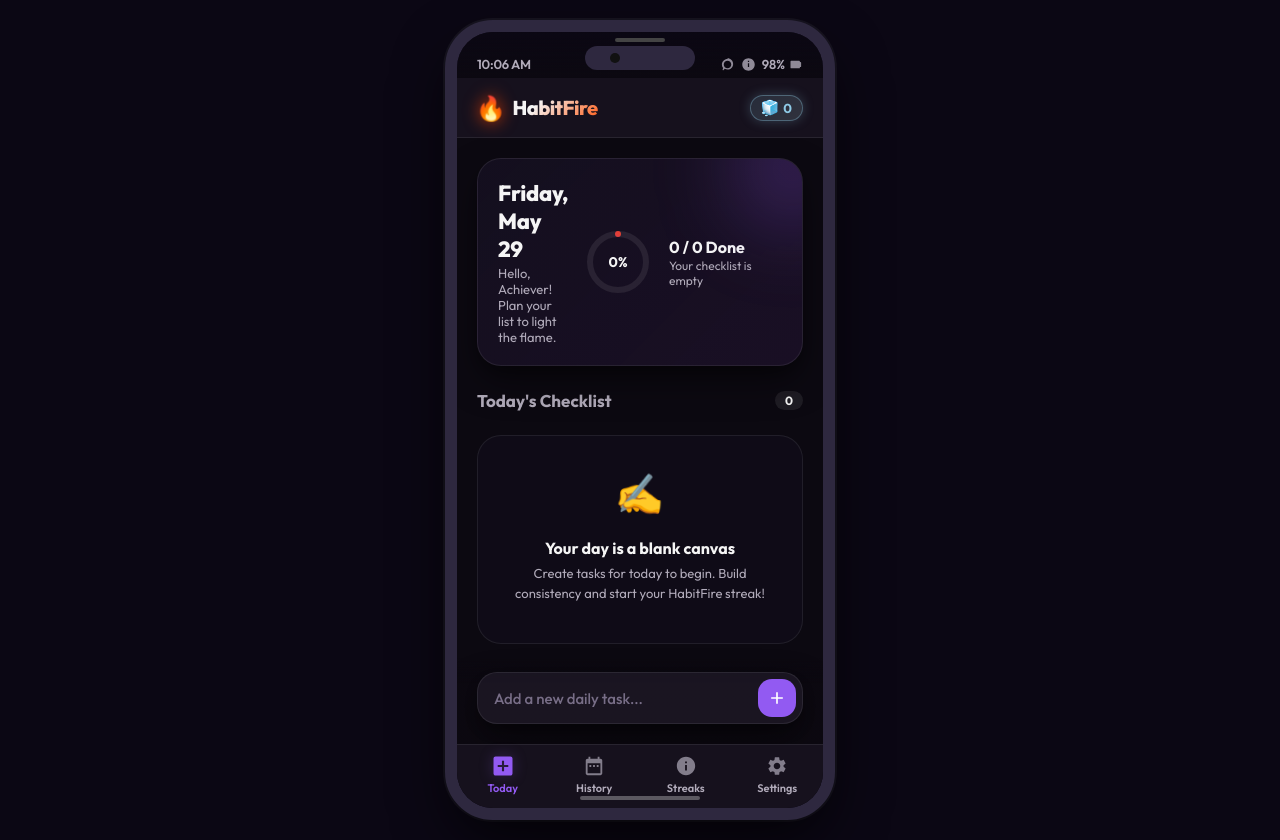
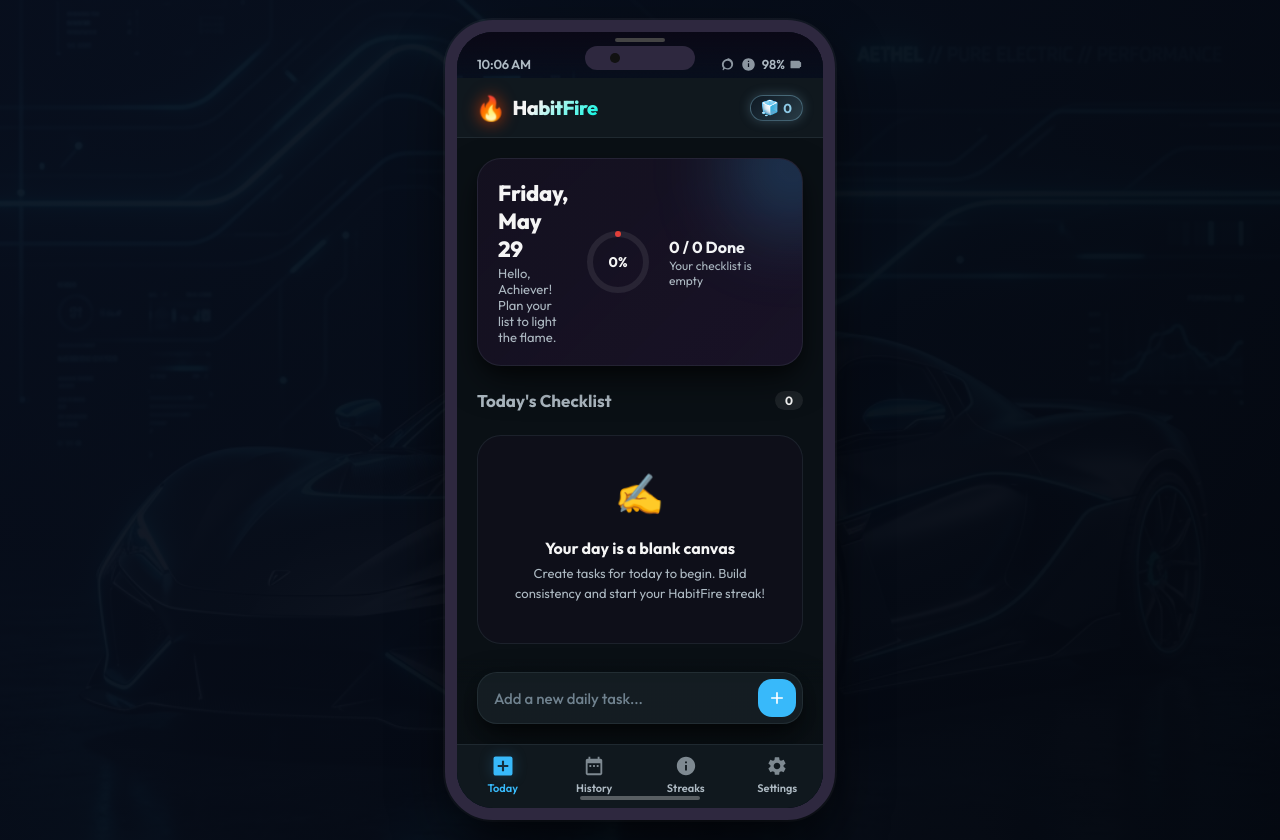
Before and after one commit to DGiaLac/HabitFire-AI, a website: page index.html in a window 1280 px wide. Drawn offline with Linux system fonts and the light colour scheme.

Commit message:
Update car theme

```diff
--- a/app.js
+++ b/app.js
@@ -11,195 +11,183 @@
 const STREAK_TIERS = [
   {
     min: 0, max: 0,
-    name: "Cold Start",
+    name: "Cold Engine",
     emoji: "🧊",
-    // Ice-blue gradient — completely frozen, no habit yet
-    flame: ["#8ecae6", "#acd8e5", "#caf0f8", "#ffffff"],
+    flame: ["#0a1d37", "#0d3c61", "#105a8a", "#8ecae6"],
     glow: "rgba(142, 202, 230, 0.25)",
     glowBg: "rgba(142, 202, 230, 0.08)",
     titleColor: "#8ecae6",
     flickerSpeed: "none",
-    badgeGradient: "linear-gradient(135deg, rgba(142,202,230,0.15), rgba(202,240,248,0.15))",
+    badgeGradient: "linear-gradient(135deg, rgba(10, 29, 55, 0.2), rgba(142, 202, 230, 0.2))",
     badgeBorder: "rgba(142, 202, 230, 0.35)",
     badgeColor: "#8ecae6",
-    title: "Cold Start",
-    desc: "Your streak hasn't started. Complete today's tasks to ignite the fire!"
+    title: "Cold Engine",
+    desc: "Engine is completely cold. Complete today's checklist to ignite the spark!"
   },
   {
     min: 1, max: 6,
-    name: "Spark",
-    emoji: "✨",
-    // Pale warm yellow — first flicker of a habit forming
-    flame: ["#f4a261", "#e9c46a", "#ffd60a", "#fffde7"],
-    glow: "rgba(249, 162, 97, 0.3)",
-    glowBg: "rgba(249, 162, 97, 0.12)",
-    titleColor: "#f4a261",
+    name: "Idle Spark",
+    emoji: "🔌",
+    flame: ["#0d3c61", "#105a8a", "#3a86c8", "#a2d2ff"],
+    glow: "rgba(162, 210, 255, 0.3)",
+    glowBg: "rgba(162, 210, 255, 0.12)",
+    titleColor: "#a2d2ff",
     flickerSpeed: "slow",
-    badgeGradient: "linear-gradient(135deg, rgba(244,162,97,0.18), rgba(233,196,106,0.18))",
-    badgeBorder: "rgba(244, 162, 97, 0.4)",
-    badgeColor: "#f4a261",
-    title: "Sparking Up!",
-    desc: "Great start! ${streak} day(s) in. Build momentum and don't break the chain."
+    badgeGradient: "linear-gradient(135deg, rgba(13, 60, 97, 0.2), rgba(162, 210, 255, 0.2))",
+    badgeBorder: "rgba(162, 210, 255, 0.4)",
+    badgeColor: "#a2d2ff",
+    title: "Idle Spark ⚡",
+    desc: "Engine starting up! ${streak} day(s) active. Let the pistons pump momentum!"
   },
   {
     min: 7, max: 13,
-    name: "Warm",
-    emoji: "🌤️",
-    // Amber warm — one solid week, habit forming nicely
-    flame: ["#e76f51", "#f4a261", "#ffba08", "#fff3cc"],
-    glow: "rgba(231, 111, 81, 0.35)",
-    glowBg: "rgba(231, 111, 81, 0.14)",
-    titleColor: "#f4a261",
+    name: "Cool Cruise",
+    emoji: "🚙",
+    flame: ["#105a8a", "#0077b6", "#0096c7", "#90e0ef"],
+    glow: "rgba(0, 150, 199, 0.35)",
+    glowBg: "rgba(0, 150, 199, 0.14)",
+    titleColor: "#90e0ef",
     flickerSpeed: "normal",
-    badgeGradient: "linear-gradient(135deg, rgba(231,111,81,0.2), rgba(244,162,97,0.2))",
-    badgeBorder: "rgba(231, 111, 81, 0.45)",
-    badgeColor: "#f4a261",
-    title: "One Week Warrior!",
-    desc: "7+ days strong! The habit is warming up. Keep the embers glowing."
+    badgeGradient: "linear-gradient(135deg, rgba(16, 90, 138, 0.2), rgba(0, 180, 216, 0.2))",
+    badgeBorder: "rgba(0, 180, 216, 0.45)",
+    badgeColor: "#90e0ef",
+    title: "Cool Cruise 🚙",
+    desc: "7+ days strong! Cruising elegantly on the open highway. Keep the RPM stable."
   },
   {
     min: 14, max: 29,
-    name: "Burning",
-    emoji: "🔥",
-    // Classic orange fire — two weeks, real consistency
-    flame: ["#d62828", "#f77f00", "#fcbf49", "#fff0a0"],
-    glow: "rgba(247, 127, 0, 0.45)",
-    glowBg: "rgba(247, 127, 0, 0.18)",
-    titleColor: "#f77f00",
+    name: "Boost Engaged",
+    emoji: "🚀",
+    flame: ["#03045e", "#0077b6", "#00b4d8", "#caf0f8"],
+    glow: "rgba(0, 180, 216, 0.45)",
+    glowBg: "rgba(0, 180, 216, 0.18)",
+    titleColor: "#00b4d8",
     flickerSpeed: "normal",
-    badgeGradient: "linear-gradient(135deg, rgba(214,40,40,0.2), rgba(247,127,0,0.2))",
-    badgeBorder: "rgba(247, 127, 0, 0.5)",
-    badgeColor: "#f77f00",
-    title: "Burning Bright! 🔥",
-    desc: "${streak} days of fire! Two weeks of rock-solid consistency. You're unstoppable!"
+    badgeGradient: "linear-gradient(135deg, rgba(3, 4, 94, 0.25), rgba(0, 180, 216, 0.25))",
+    badgeBorder: "rgba(0, 180, 216, 0.5)",
+    badgeColor: "#00b4d8",
+    title: "Boost Engaged! 🚀",
+    desc: "${streak} days! Turbo boost is fully engaged. Accelerating beautifully into massive consistency!"
   },
   {
     min: 30, max: 44,
-    name: "On Fire",
-    emoji: "🔥🔥",
-    // Deeper orange-red — one full month, milestone reached
-    flame: ["#c1121f", "#e85d04", "#f48c06", "#ffd166"],
-    glow: "rgba(232, 93, 4, 0.55)",
-    glowBg: "rgba(232, 93, 4, 0.22)",
-    titleColor: "#e85d04",
+    name: "Nitrous Oxide",
+    emoji: "🧪",
+    flame: ["#005f73", "#0a9396", "#94d2bd", "#e9d8a6"],
+    glow: "rgba(10, 147, 150, 0.55)",
+    glowBg: "rgba(10, 147, 150, 0.22)",
+    titleColor: "#0a9396",
     flickerSpeed: "fast",
-    badgeGradient: "linear-gradient(135deg, rgba(193,18,31,0.25), rgba(232,93,4,0.25))",
-    badgeBorder: "rgba(232, 93, 4, 0.55)",
-    badgeColor: "#e85d04",
-    title: "One Month Legend! 🔥🔥",
-    desc: "${streak} days! A full month of discipline. You're officially ON FIRE!"
+    badgeGradient: "linear-gradient(135deg, rgba(0, 95, 115, 0.3), rgba(10, 147, 150, 0.3))",
+    badgeBorder: "rgba(10, 147, 150, 0.55)",
+    badgeColor: "#0a9396",
+    title: "Nitrous Oxide! 🧪",
+    desc: "${streak} days! A full month of nitrous injection. Burning absolute cyber-cyan flame!"
   },
   {
     min: 45, max: 59,
-    name: "Blazing",
-    emoji: "🌋",
-    // Deep crimson-orange — almost two months, volcanic energy
-    flame: ["#9d0208", "#d62828", "#f07b3f", "#ffd29d"],
-    glow: "rgba(214, 40, 40, 0.6)",
-    glowBg: "rgba(214, 40, 40, 0.25)",
-    titleColor: "#d62828",
+    name: "High Octane",
+    emoji: "🏎️",
+    flame: ["#003f5c", "#2f5c8f", "#5880b5", "#a1c4fd"],
+    glow: "rgba(88, 128, 181, 0.6)",
+    glowBg: "rgba(88, 128, 181, 0.25)",
+    titleColor: "#a1c4fd",
     flickerSpeed: "fast",
-    badgeGradient: "linear-gradient(135deg, rgba(157,2,8,0.25), rgba(214,40,40,0.25))",
-    badgeBorder: "rgba(214, 40, 40, 0.6)",
-    badgeColor: "#d62828",
-    title: "Blazing Volcanic! 🌋",
-    desc: "${streak} days! Like a volcano, your consistency is erupting unstoppably!"
+    badgeGradient: "linear-gradient(135deg, rgba(0, 63, 92, 0.3), rgba(88, 128, 181, 0.3))",
+    badgeBorder: "rgba(88, 128, 181, 0.6)",
+    badgeColor: "#a1c4fd",
+    title: "High Octane 🏁",
+    desc: "${streak} days! Premium high-octane performance fuel. Your cylinders are pumping perfectly!"
   },
   {
     min: 60, max: 89,
-    name: "Inferno",
-    emoji: "💀🔥",
-    // Magenta-red — two months of unbroken commitment, pure inferno
-    flame: ["#6a040f", "#c9184a", "#ff4d6d", "#ffb3c6"],
-    glow: "rgba(201, 24, 74, 0.65)",
-    glowBg: "rgba(201, 24, 74, 0.28)",
-    titleColor: "#ff4d6d",
+    name: "Supercharged",
+    emoji: "🌀",
+    flame: ["#1d3557", "#457b9d", "#a8dadc", "#f1faee"],
+    glow: "rgba(69, 123, 157, 0.65)",
+    glowBg: "rgba(69, 123, 157, 0.28)",
+    titleColor: "#a8dadc",
     flickerSpeed: "fast",
-    badgeGradient: "linear-gradient(135deg, rgba(106,4,15,0.3), rgba(201,24,74,0.3))",
-    badgeBorder: "rgba(201, 24, 74, 0.65)",
-    badgeColor: "#ff4d6d",
-    title: "Inferno Mode! 💀🔥",
-    desc: "${streak} days! 60+ days — you've achieved what most only dream of. Pure inferno!"
+    badgeGradient: "linear-gradient(135deg, rgba(29, 53, 87, 0.3), rgba(69, 123, 157, 0.3))",
+    badgeBorder: "rgba(69, 123, 157, 0.65)",
+    badgeColor: "#a8dadc",
+    title: "Supercharged V8! 🌀",
+    desc: "${streak} days! Over two months supercharged. Massive horsepower generated daily!"
   },
   {
     min: 90, max: 119,
-    name: "Mythic",
-    emoji: "⚡",
-    // Electric purple-magenta — 3 months, mythic tier
-    flame: ["#3d0066", "#9b2ef7", "#d45cff", "#f8c8ff"],
-    glow: "rgba(155, 46, 247, 0.7)",
-    glowBg: "rgba(155, 46, 247, 0.3)",
-    titleColor: "#d45cff",
+    name: "Turbocharged",
+    emoji: "🌪️",
+    flame: ["#0b2545", "#134074", "#8da9c4", "#eef4f8"],
+    glow: "rgba(19, 64, 116, 0.7)",
+    glowBg: "rgba(19, 64, 116, 0.3)",
+    titleColor: "#8da9c4",
     flickerSpeed: "ultra",
-    badgeGradient: "linear-gradient(135deg, rgba(61,0,102,0.3), rgba(155,46,247,0.3))",
-    badgeBorder: "rgba(155, 46, 247, 0.7)",
-    badgeColor: "#d45cff",
-    title: "Mythic Thunder! ⚡",
-    desc: "${streak} days! Three months straight. You've unlocked the mythic streak tier!"
+    badgeGradient: "linear-gradient(135deg, rgba(11, 37, 69, 0.35), rgba(19, 64, 116, 0.35))",
+    badgeBorder: "rgba(19, 64, 116, 0.7)",
+    badgeColor: "#8da9c4",
+    title: "Turbocharged Titan! 🌪️",
+    desc: "${streak} days! Twin-turbo custom setup. You have transcended the speed limits!"
   },
   {
     min: 120, max: 179,
-    name: "Legendary",
-    emoji: "👑",
-    // Royal gold-to-amber — 4 months, legendary gold achievement
-    flame: ["#7b3f00", "#c68b15", "#ffd700", "#fffacd"],
-    glow: "rgba(198, 139, 21, 0.75)",
-    glowBg: "rgba(198, 139, 21, 0.3)",
-    titleColor: "#ffd700",
+    name: "Cosmic Speed",
+    emoji: "🌠",
+    flame: ["#0f172a", "#1e293b", "#06b6d4", "#e0f7ff"],
+    glow: "rgba(6, 182, 212, 0.75)",
+    glowBg: "rgba(6, 182, 212, 0.3)",
+    titleColor: "#06b6d4",
     flickerSpeed: "ultra",
-    badgeGradient: "linear-gradient(135deg, rgba(123,63,0,0.3), rgba(198,139,21,0.3))",
-    badgeBorder: "rgba(198, 139, 21, 0.75)",
-    badgeColor: "#ffd700",
-    title: "Legendary Crown! 👑",
-    desc: "${streak} days! 4+ months. You've earned the Legendary status. Pure gold!"
+    badgeGradient: "linear-gradient(135deg, rgba(15, 23, 42, 0.4), rgba(6, 182, 212, 0.4))",
+    badgeBorder: "rgba(6, 182, 212, 0.75)",
+    badgeColor: "#06b6d4",
+    title: "Cosmic Velocity! 🌠",
+    desc: "${streak} days! Shifting through stellar dimensions at lightspeed. Elegant mastery!"
   },
   {
     min: 180, max: 239,
-    name: "Celestial",
-    emoji: "🌠",
-    // Silver-to-cyan — half a year, celestial brilliance
-    flame: ["#0a3d62", "#0097e6", "#48dbfb", "#e0f7ff"],
-    glow: "rgba(0, 151, 230, 0.75)",
-    glowBg: "rgba(0, 151, 230, 0.28)",
-    titleColor: "#48dbfb",
+    name: "Hyperdrive",
+    emoji: "🌌",
+    flame: ["#172554", "#1d4ed8", "#38bdf8", "#f0f9ff"],
+    glow: "rgba(56, 189, 248, 0.75)",
+    glowBg: "rgba(56, 189, 248, 0.28)",
+    titleColor: "#38bdf8",
     flickerSpeed: "ultra",
-    badgeGradient: "linear-gradient(135deg, rgba(10,61,98,0.3), rgba(0,151,230,0.3))",
-    badgeBorder: "rgba(0, 151, 230, 0.75)",
-    badgeColor: "#48dbfb",
-    title: "Celestial Star! 🌠",
-    desc: "${streak} days! Half a year of flawless habit mastery. You shine like the cosmos!"
+    badgeGradient: "linear-gradient(135deg, rgba(23, 37, 84, 0.4), rgba(56, 189, 248, 0.4))",
+    badgeBorder: "rgba(56, 189, 248, 0.75)",
+    badgeColor: "#38bdf8",
+    title: "Hyperdrive Engaged! 🌌",
+    desc: "${streak} days! Half a year in hyperdrive speed lines. You've entered a new galaxy of consistency!"
   },
   {
     min: 240, max: 364,
-    name: "Transcendent",
-    emoji: "🌌",
-    // Deep-space indigo-violet — 8 months, transcendent beyond flame
-    flame: ["#10002b", "#7b2fff", "#c77dff", "#e8cfff"],
-    glow: "rgba(123, 47, 255, 0.8)",
-    glowBg: "rgba(123, 47, 255, 0.32)",
-    titleColor: "#c77dff",
+    name: "Velocity Master",
+    emoji: "🏎️",
+    flame: ["#020617", "#0f172a", "#67e8f9", "#ffffff"],
+    glow: "rgba(103, 232, 249, 0.8)",
+    glowBg: "rgba(103, 232, 249, 0.32)",
+    titleColor: "#67e8f9",
     flickerSpeed: "ultra",
-    badgeGradient: "linear-gradient(135deg, rgba(16,0,43,0.4), rgba(123,47,255,0.4))",
-    badgeBorder: "rgba(123, 47, 255, 0.8)",
-    badgeColor: "#c77dff",
-    title: "Transcendent! 🌌",
-    desc: "${streak} days! You've transcended ordinary habit into the cosmos of mastery."
+    badgeGradient: "linear-gradient(135deg, rgba(2, 6, 23, 0.45), rgba(103, 232, 249, 0.45))",
+    badgeBorder: "rgba(103, 232, 249, 0.8)",
+    badgeColor: "#67e8f9",
+    title: "Velocity Master 🏎️",
+    desc: "${streak} days! Precision-handling your daily habits like a world-class racing legend!"
   },
   {
     min: 365, max: Infinity,
-    name: "Eternal Flame",
+    name: "Eternal Combustion",
     emoji: "♾️",
-    // Rainbow-shifting white-gold — one full year, the eternal flame
-    flame: ["#ff0080", "#ff8c00", "#ffe600", "#ffffff"],
-    glow: "rgba(255, 230, 0, 0.9)",
-    glowBg: "rgba(255, 230, 0, 0.35)",
-    titleColor: "#ffe600",
+    flame: ["#030712", "#00b4d8", "#90e0ef", "#ffffff"],
+    glow: "rgba(144, 224, 239, 0.9)",
+    glowBg: "rgba(144, 224, 239, 0.35)",
+    titleColor: "#90e0ef",
     flickerSpeed: "ultra",
-    badgeGradient: "linear-gradient(135deg, rgba(255,0,128,0.35), rgba(255,230,0,0.35))",
-    badgeBorder: "rgba(255, 230, 0, 0.9)",
-    badgeColor: "#ffe600",
-    title: "♾️ Eternal Flame — 365+ Days!",
-    desc: "${streak} days! A FULL YEAR of unbroken consistency. You are the Eternal Flame."
+    badgeGradient: "linear-gradient(135deg, rgba(3, 7, 18, 0.5), rgba(144, 224, 239, 0.5))",
+    badgeBorder: "rgba(144, 224, 239, 0.9)",
+    badgeColor: "#90e0ef",
+    title: "♾️ Eternal Combustion",
+    desc: "${streak} days! A FULL YEAR of high-octane speed. You are the legendary Eternal Combustion!"
   }
 ];
 
--- a/styles.css
+++ b/styles.css
@@ -4,21 +4,21 @@
    ========================================================================== */
 
 :root {
-  /* HSL Color System */
-  --hue-primary: 262;   /* Royal Purple */
-  --hue-accent: 18;     /* Neon Orange/Flame */
+  /* HSL Color System - Ocean Blue & Cyan Cyberpunk Automobile */
+  --hue-primary: 200;   /* Light Ocean Blue / Cyan */
+  --hue-accent: 175;    /* Vibrant Neon Turquoise / Mint */
   --hue-success: 156;   /* Emerald Green */
   --hue-danger: 343;    /* Crimson Red */
 
-  --color-bg: hsl(265, 30%, 5%);
-  --color-surface-base: hsl(265, 25%, 9%);
-  --color-surface-card: hsla(265, 20%, 14%, 0.65);
-  --color-surface-hover: hsla(265, 20%, 18%, 0.85);
+  --color-bg: hsl(205, 35%, 6%);
+  --color-surface-base: hsl(205, 30%, 9%);
+  --color-surface-card: hsla(205, 25%, 13%, 0.7);
+  --color-surface-hover: hsla(205, 25%, 17%, 0.85);
 
-  --color-primary: hsl(var(--hue-primary), 85%, 65%);
-  --color-primary-glow: hsla(var(--hue-primary), 85%, 65%, 0.25);
-  --color-accent: hsl(var(--hue-accent), 100%, 55%);
-  --color-accent-glow: hsla(var(--hue-accent), 100%, 55%, 0.3);
+  --color-primary: hsl(var(--hue-primary), 95%, 60%);
+  --color-primary-glow: hsla(var(--hue-primary), 95%, 60%, 0.25);
+  --color-accent: hsl(var(--hue-accent), 100%, 48%);
+  --color-accent-glow: hsla(var(--hue-accent), 100%, 48%, 0.3);
 
   --color-success: hsl(var(--hue-success), 75%, 48%);
   --color-success-glow: hsla(var(--hue-success), 75%, 48%, 0.2);
@@ -26,14 +26,14 @@
   --color-danger-glow: hsla(var(--hue-danger), 85%, 55%, 0.2);
 
   --color-text-primary: hsl(0, 0%, 96%);
-  --color-text-secondary: hsl(265, 10%, 70%);
-  --color-text-muted: hsl(265, 10%, 48%);
+  --color-text-secondary: hsl(205, 15%, 72%);
+  --color-text-muted: hsl(205, 12%, 50%);
 
-  --border-glass: 1px solid hsla(0, 0%, 100%, 0.08);
-  --border-focus: 1px solid hsla(var(--hue-primary), 85%, 65%, 0.5);
+  --border-glass: 1px solid hsla(200, 100%, 90%, 0.08);
+  --border-focus: 1px solid hsla(var(--hue-primary), 95%, 60%, 0.5);
 
-  --shadow-premium: 0 16px 36px -4px rgba(0, 0, 0, 0.5), 0 8px 16px -4px rgba(0, 0, 0, 0.3);
-  --shadow-neon-flame: 0 0 20px hsla(var(--hue-accent), 100%, 55%, 0.4);
+  --shadow-premium: 0 16px 36px -4px rgba(0, 0, 0, 0.6), 0 8px 16px -4px rgba(0, 0, 0, 0.4);
+  --shadow-neon-flame: 0 0 25px hsla(var(--hue-primary), 95%, 60%, 0.4);
 
   --font-family: 'Outfit', sans-serif;
   --transition-smooth: all 0.3s cubic-bezier(0.25, 0.8, 0.25, 1);
@@ -50,7 +50,7 @@
 }
 
 body {
-  background-color: #0b0714;
+  background: linear-gradient(135deg, rgba(8, 15, 30, 0.94), rgba(4, 8, 16, 0.97)), url('supercar_bg.png') center/cover no-repeat;
   color: var(--color-text-primary);
   font-family: var(--font-family);
   display: flex;
@@ -148,7 +148,7 @@
   position: relative;
   width: 100%;
   height: 100%;
-  background: var(--color-bg);
+  background: linear-gradient(180deg, rgba(8, 15, 30, 0.94) 0%, rgba(4, 8, 16, 0.98) 100%), url('supercar_bg.png') center/cover no-repeat;
   display: flex;
   flex-direction: column;
   overflow: hidden;
```
Also changed, not shown: supercar_bg.png (added).
